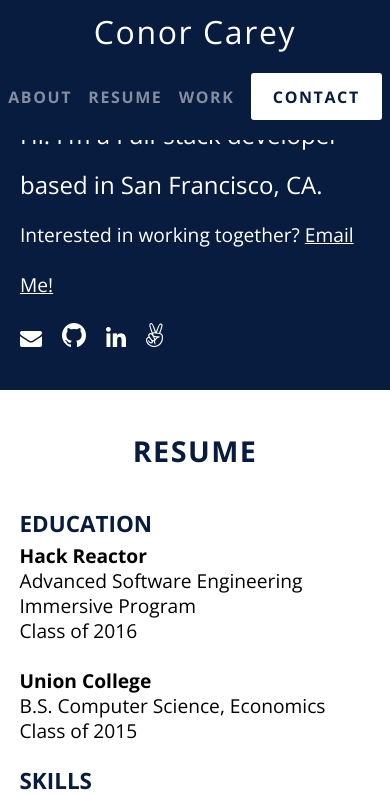
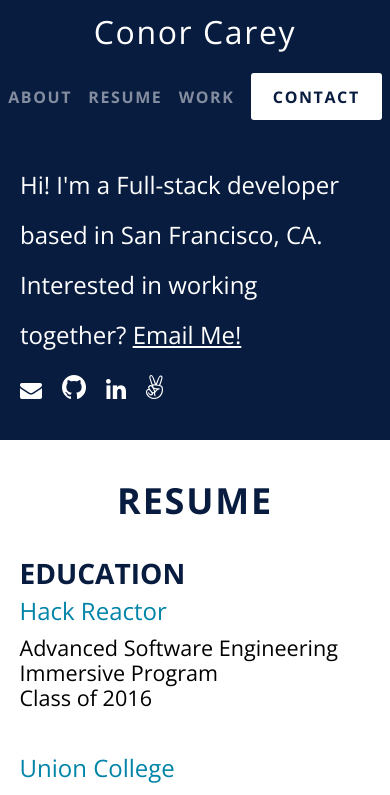
Before and after one commit to ccarey221/conorsportfolio, a React app: page / in a window 390 px wide. Shown: the top 795 px of the page. Built offline with nearby package versions, Linux system fonts and the light colour scheme.

Commit message:
mobile friendly design

```diff
--- a/src/Components/Body/Education.jsx
+++ b/src/Components/Body/Education.jsx
@@ -36,7 +36,7 @@ export default class Education extends React.Component {
             <h4>MeterAid</h4>
             <p>Worked directly with the CEO to design Python
             scripts to collect and organize data from remote
-            Raspberry Pi Computers</p><br/>
+            Raspberry Pi Computers</p>
             <p>Set up notification system to share when a meter
             maid approached user's car location</p>
           </div>
--- a/src/Components/Body/ReusableComponents/bubbleComponent.css
+++ b/src/Components/Body/ReusableComponents/bubbleComponent.css
@@ -27,28 +27,36 @@
 
 @media only screen and (max-width: 950px) {
   .bubble, .mediumBubble, .largeBubble, .workBubble, .mediumWorkBubble, .largeWorkBubble {
-    width: 80px;
+    width: 100px;
   }
 
   .mediumBubble, .mediumWorkBubble {
-    width: 100px;
+    width: 120px;
   }
 
   .largeBubble, .largeWorkBubble {
-    width: 120px;
+    width: 140px;
+  }
+
+  .reactRouter {
+    height: 60px;
   }
 }
 
 @media only screen and (max-device-width: 628px) {
   .bubble, .mediumBubble, .largeBubble, .workBubble, .mediumWorkBubble, .largeWorkBubble {
-    width: 80px;
+    width: 100px;
   }
 
   .mediumBubble, .mediumWorkBubble {
-    width: 100px;
+    width: 120px;
   }
 
   .largeBubble, .largeWorkBubble {
-    width: 120px;
+    width: 140px;
+  }
+
+  .reactRouter {
+    height: 60px;
   }
 }
--- a/src/Components/Body/Work.jsx
+++ b/src/Components/Body/Work.jsx
@@ -32,7 +32,7 @@ export default class Work extends React.Component {
              <Bubble className='workBubble' text='HTML5' />
              <Bubble className='workBubble' text='CSS3' />
              <Bubble className='largeWorkBubble' text='JAVASCRIPT' />
-             <Bubble className='largeWorkBubble' text='REACT ROUTER' />
+             <Bubble className='largeWorkBubble reactRouter' text='REACT ROUTER' />
           </div>
           <hr />
           <div className='appSection'>
@@ -40,7 +40,7 @@ export default class Work extends React.Component {
             <h4>Full-stack Software Engineer</h4>
             <p>App to make planning your day easier and more fun!</p>
             <Bubble className='workBubble' text='REACT' />
-            <Bubble className='largeWorkBubble' text='REACT ROUTER' />
+            <Bubble className='largeWorkBubble reactRouter' text='REACT ROUTER' />
             <Bubble className='workBubble' text='HTML5' />
             <Bubble className='workBubble' text='CSS3' />
             <Bubble className='workBubble' text='NodeJS' />
--- a/src/Components/Body/body.css
+++ b/src/Components/Body/body.css
@@ -81,9 +81,20 @@ CSS for the EDUCATION section
 }
 
 .educationContainer h3 {
-  margin-bottom: 7px;
+  margin-bottom: 12px;
   margin-top: 25px;
   color: #081c3f;
+}
+
+.educationContainer h4 {
+  font-weight: normal;
+  margin-bottom: 12px;
+  color: #0184a8;
+}
+
+.educationContainer p {
+  font-size: .9em;
+  margin-bottom: 20px
 }
 
 /************************
@@ -195,7 +206,7 @@ CSS for the CONTACT section
 @media only screen and (max-width: 950px) {
   .about, .work, .education, .contact {
     font-family: 'Open Sans', sans-serif;
-    font-size: 1.2em;
+    font-size: 1.5em;
   }
 
   .educationContainer, .workContainer, .contactContainer {
@@ -211,20 +222,14 @@ CSS for the CONTACT section
   }
 }
 
-@media only screen and (max-width: 628px) {
+@media only screen and (max-width: 950px) {
   .about {
     height: 300px;
-    margin-top: 90px;
+    margin-top: 140px;
   }
 }
 
-@-webkit-media all and (max-width:800px) {
-    /* Safari and Chrome, if Chrome rule needed */
-  .about {
-    height: 300px;
-    margin-top: 90px;
-  }
-}
+
 
 @media only screen and (max-device-width: 628px) {
   .about {
@@ -234,7 +239,7 @@ CSS for the CONTACT section
 
   .about, .work, .education, .contact {
     font-family: 'Open Sans', sans-serif;
-    font-size: 1.2em;
+    font-size: 1.9em;
   }
 
   .educationContainer, .workContainer, .contactContainer {
--- a/src/Components/Header/header.css
+++ b/src/Components/Header/header.css
@@ -86,6 +86,7 @@ a {
     display: flex;
     flex-direction: column;
     height: auto;
+    margin-bottom: 30px;
   }
 
   .chapters {
```
